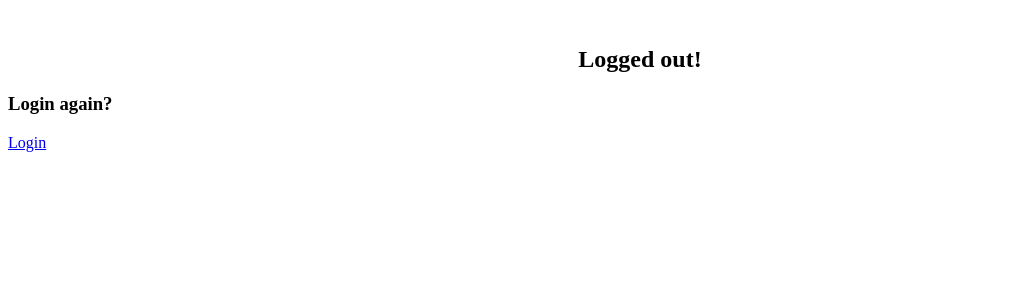
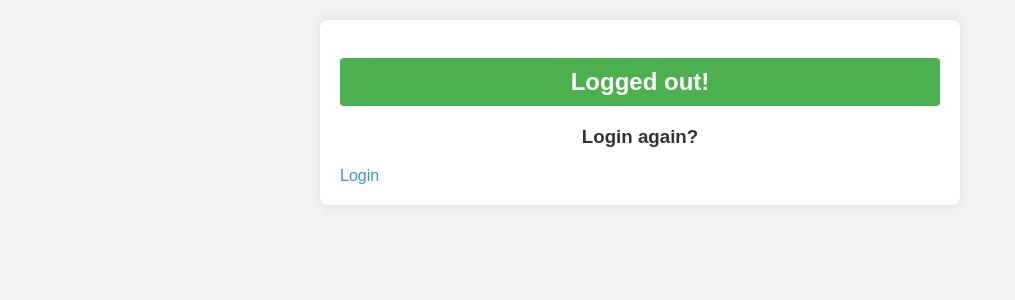
Before and after one commit to DanielHart-02/ECM2434-Group-4348-, a Django app: template ecm2434_coursework/users/templates/users/logout.html in a window 1280 px wide. Shown: the top 300 px of the page, without its empty margins (0-1015 px from the left). Run offline with Django 5.2, Linux system fonts and the light colour scheme; the template is opened without the code that fills it, so the values that code supplies are empty.

Commit message:
Update logout.html

```diff
--- a/ecm2434_coursework/users/templates/users/logout.html
+++ b/ecm2434_coursework/users/templates/users/logout.html
@@ -1,9 +1,71 @@
-{% block content %}
-    <br>
-    <div class="alert alert-success" role="alert">
-        <h2 style="text-align: center;">Logged out!</h2>
+<!DOCTYPE html>
+<html lang="en">
+
+<head>
+    <meta charset="UTF-8">
+    <meta name="viewport" content="width=device-width, initial-scale=1.0">
+    <title>Your Logout Page Title</title>
+
+    <style>
+        body {
+            font-family: Arial, sans-serif;
+            background-color: #f2f2f2;
+            margin: 0;
+            padding: 0;
+            box-sizing: border-box;
+        }
+
+        .container {
+            max-width: 600px;
+            margin: 20px auto;
+            background-color: #ffffff;
+            padding: 20px;
+            border-radius: 8px;
+            box-shadow: 0 0 10px rgba(0, 0, 0, 0.1);
+        }
+
+        .alert {
+            background-color: #4caf50;
+            color: #fff;
+            padding: 10px;
+            border-radius: 4px;
+            text-align: center;
+            margin-bottom: 20px;
+        }
+
+        h2 {
+            margin: 0;
+        }
+
+        h3 {
+            text-align: center;
+            margin-top: 20px;
+            color: #333;
+        }
+
+        a {
+            text-decoration: none;
+            color: #3498db;
+        }
+
+        a:hover {
+            color: #2980b9;
+        }
+    </style>
+</head>
+
+<body>
+
+    <div class="container">
+        <br>
+        <div class="alert alert-success" role="alert">
+            <h2>Logged out!</h2>
+        </div>
+
+        <h3>Login again?</h3>
+        <a href="{% url 'login' %}"> Login</a> <br>
     </div>
 
-    <h3>Login again?</h3>
-    <a href="{% url 'login' %}"> Login</a> <br>
-{% endblock content %}
+</body>
+
+</html>
```
